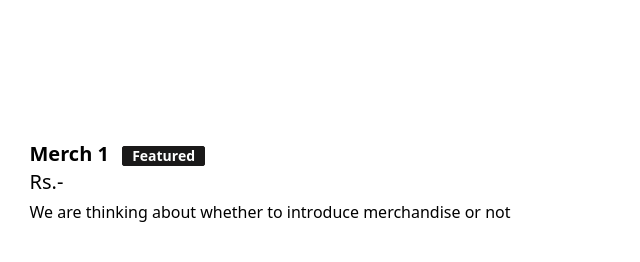
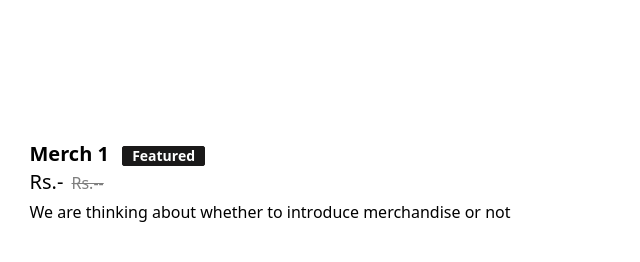
Before and after one commit to ragizz/newwebsite, an Astro site: page /store in a window 1280 px wide. Shown: the top 262 px of the page, 482-1122 px from the left. Built offline with nearby package versions, Linux system fonts and the light colour scheme; Astro itself is replaced by a stand-in of ours.

Commit message:
Update item1.md

```diff
--- a/src/content/store/item1.md
+++ b/src/content/store/item1.md
@@ -5,6 +5,7 @@
 custom_link: "https://demourl.com/"
 updatedDate: "Sep 15 2022"
 pricing: "Rs.-"
+oldPricing: "Rs.--"
 badge: "Featured"
 checkoutUrl: "https://checkouturl.com/"
 heroImage: "/itemPreview.webp"
```
